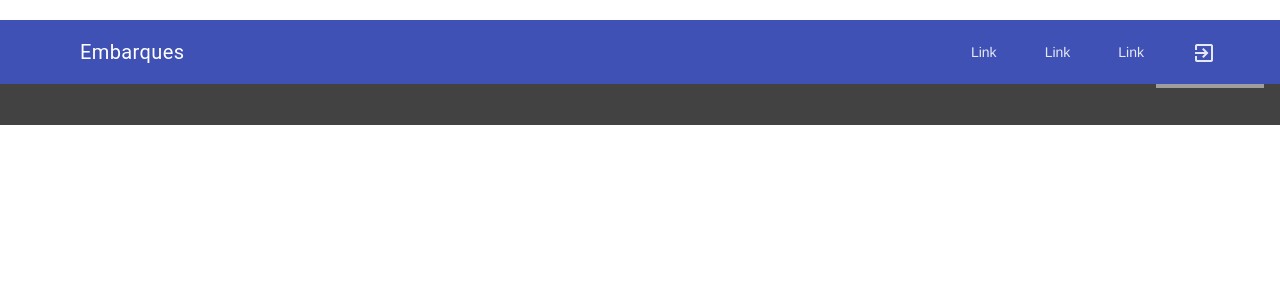
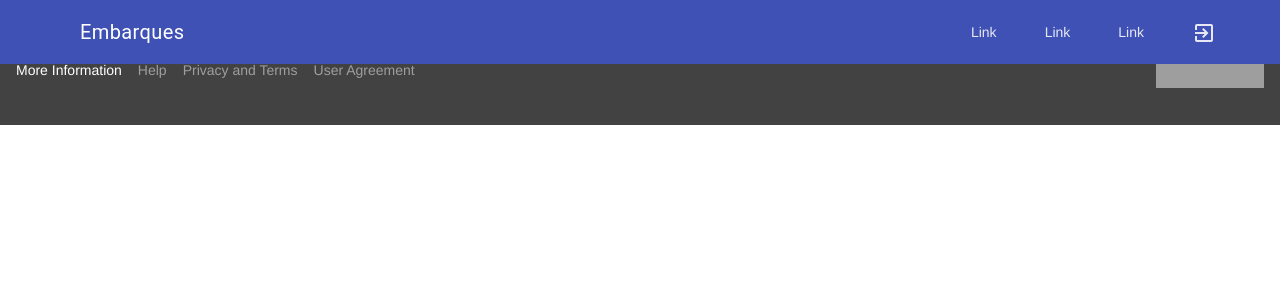
Before and after one commit to heberfomin/dashboard, an Angular app: page /panel/main in a window 1280 px wide. Shown: the top 300 px of the page. Built offline with nearby package versions, Linux system fonts and the light colour scheme.

Commit message:
adding button

```diff
--- a/src/app/app.routing.ts
+++ b/src/app/app.routing.ts
@@ -5,8 +5,7 @@ import { LoginComponent } from "./auth/login/login.component";
 import { PanelComponent } from "./panel/panel.component";
 
 const APP_ROUTES: Routes = [
-  { path: '', component: LoginComponent },
-  { path: 'panel', component: PanelComponent }
+  { path: '', component: LoginComponent }
 ]
 
 export const routing: ModuleWithProviders = RouterModule.forRoot(APP_ROUTES);
--- a/src/app/auth/login/login.component.ts
+++ b/src/app/auth/login/login.component.ts
@@ -37,7 +37,9 @@ export class LoginComponent implements OnInit {
 
   onSubmit() {
     this.authService.login(this.f.value).subscribe(
-      (resp) => { this.router.navigate(['panel']); },
+      (resp) => {
+        this.router.navigate(['panel/main']);
+      },
       (errorResponse: HttpErrorResponse) => {
         console.log(errorResponse);
         if (errorResponse.status === 401) {
--- a/src/app/panel/panel-header/panel-header.component.html
+++ b/src/app/panel/panel-header/panel-header.component.html
@@ -1,5 +1,6 @@
 <!-- Uses a header that scrolls with the text, rather than staying
   locked at the top -->
+<div class="mdl-layout__container has-scrolling-header">
   <div class="mdl-layout mdl-js-layout">
     <header class="mdl-layout__header mdl-layout__header--scroll">
       <div class="mdl-layout__header-row">
@@ -25,7 +26,6 @@
         <a class="mdl-navigation__link" href=""><i class="material-icons">exit_to_app</i>Sair</a>
       </nav>
     </div>
-    <main class="mdl-layout__content">
-      <div class="page-content"><!-- Your content goes here --></div>
-    </main>
+    <div aria-expanded="false" role="button" tabindex="0" class="mdl-layout__drawer-button"><i class="material-icons"></i></div>
   </div>
+</div>
--- a/src/app/panel/panel.component.html
+++ b/src/app/panel/panel.component.html
@@ -1,5 +1,7 @@
-<app-panel-header></app-panel-header>
+<div class="mdl-layout__container has-scrolling-header">
+    <app-panel-header></app-panel-header>
 
-<router-outlet></router-outlet>
+    <router-outlet></router-outlet>
 
-<app-panel-footer></app-panel-footer>
+    <app-panel-footer></app-panel-footer>
+</div>
```
Also changed, not shown: 1 other file (tests, documents, lock files or other folders).
